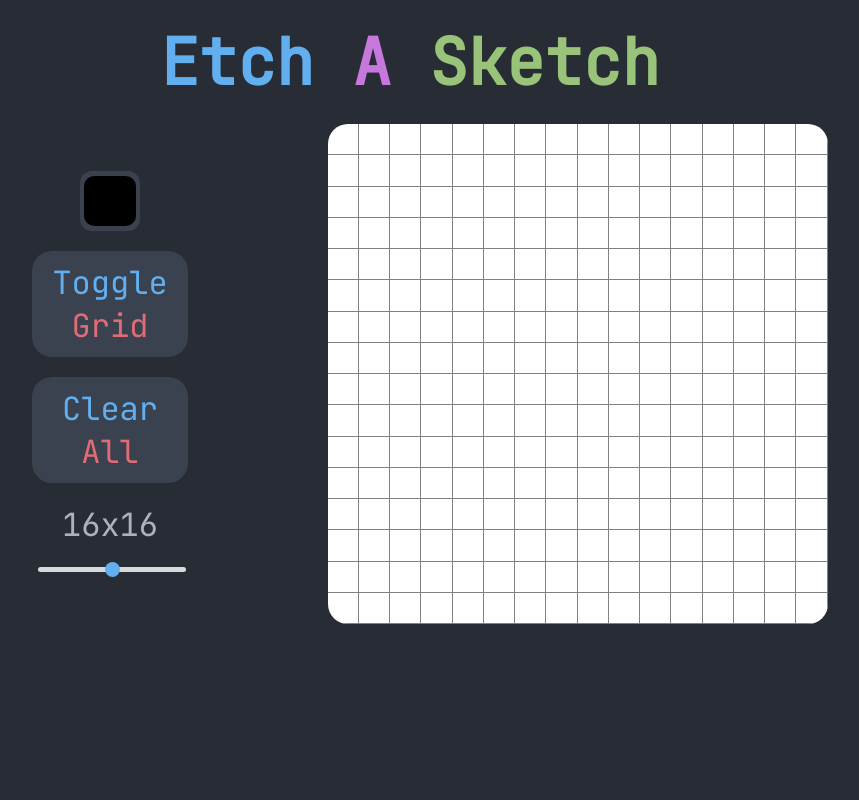
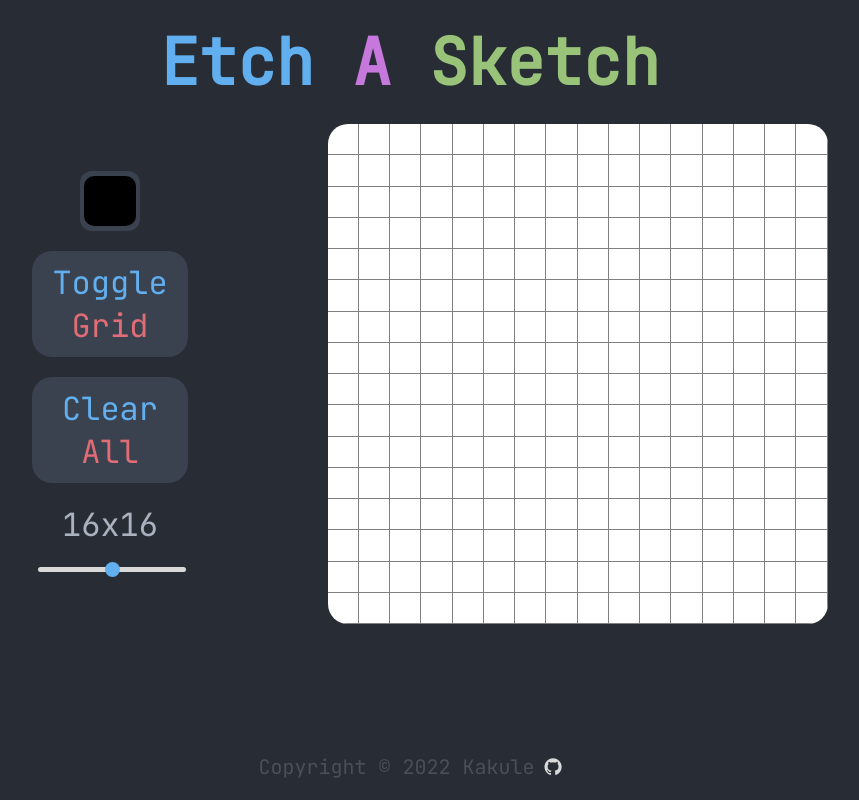
Before and after one commit to aburak621/etch-a-sketch, a plain HTML site: page index.html in a window 1280 px wide. Shown: the whole page, without its empty margins (230-1089 px from the left). Drawn offline with Linux system fonts and the light colour scheme.

Commit message:
Add footer

```diff
--- a/index.html
+++ b/index.html
@@ -11,10 +11,15 @@
   <link rel="preconnect" href="https://fonts.googleapis.com">
   <link rel="preconnect" href="https://fonts.gstatic.com" crossorigin>
   <link href="https://fonts.googleapis.com/css2?family=JetBrains+Mono&display=swap" rel="stylesheet">
+  <link rel="stylesheet" href="https://cdnjs.cloudflare.com/ajax/libs/font-awesome/4.7.0/css/font-awesome.min.css">
 </head>
 
 <body>
-  <h1 class="title"><span class="etch">Etch</span> <span class="a">A</span> <span class="sketch">Sketch</span></h1>
+  <h1 class="title">
+    <span class="etch">Etch</span>
+    <span class="a">A</span>
+    <span class="sketch">Sketch</span>
+  </h1>
 
   <div class="container">
     <div class="buttons">
@@ -26,8 +31,18 @@
         <input id="size-slider" type="range" min="0" max="4" value="2" class="slider" list="rangeList">
       </div>
     </div>
+
     <div class="grid-container"></div>
   </div>
+
+  <footer class="footer">
+    <p>
+      Copyright © 2022 Kakule
+    </p>
+    <a href="https://github.com/aburak621" target="_blank">
+      <i class="fa fa-github"></i>
+    </a>
+  </footer>
 </body>
 
 </html>
--- a/style.css
+++ b/style.css
@@ -125,3 +125,21 @@ h1.title {
 .all {
   color: #E06C75;
 }
+
+.footer {
+  position: absolute;
+  bottom: 0;
+  left: 0;
+  display: flex;
+  align-items: center;
+  justify-content: center;
+  gap: 10px;
+  width: 100%;
+  font-size: 20px;
+  color: #4a4f58;
+}
+
+.fa-github {
+  font-size: 36px;
+  color: #D9D9D9;
+}
```
